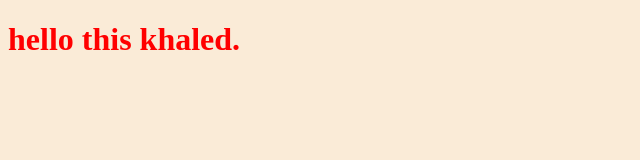
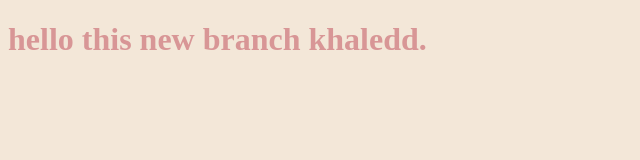
Before and after one commit to KhaledHK/test, a plain HTML site: page index.html in a window 1280 px wide. Shown: the whole page, without its empty margins (0-640 px from the left). Drawn offline with Linux system fonts and the light colour scheme.

Commit message:
change style for title

```diff
--- a/index.html
+++ b/index.html
@@ -8,7 +8,7 @@
     <link rel="stylesheet" href="style.css">
 </head>
 <body>
-    <h1>hello this khaled.</h1>
+    <h1>hello this new branch khaledd.</h1>
 
     <script src="app.js"></script>
 </body>
--- a/style.css
+++ b/style.css
@@ -1,8 +1,8 @@
 h1{
 
-    color:red;
+    color:rgb(216, 150, 150);
 }
 body{
 
-    background-color: antiquewhite;
+    background-color: rgb(243, 231, 216);
 }
```
